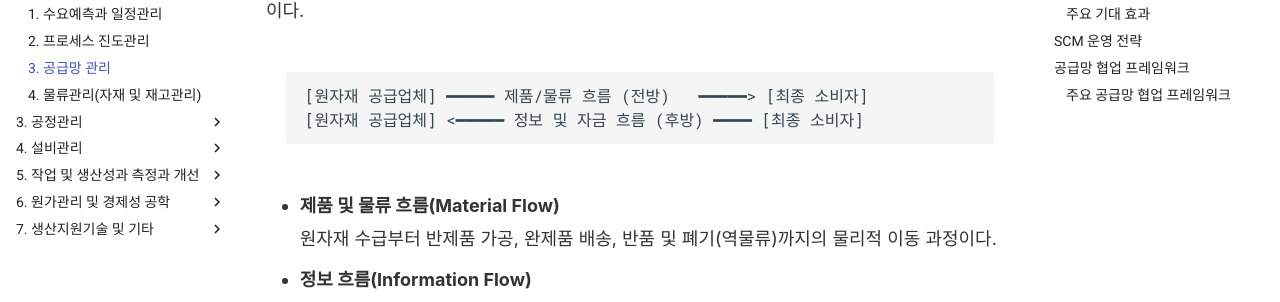
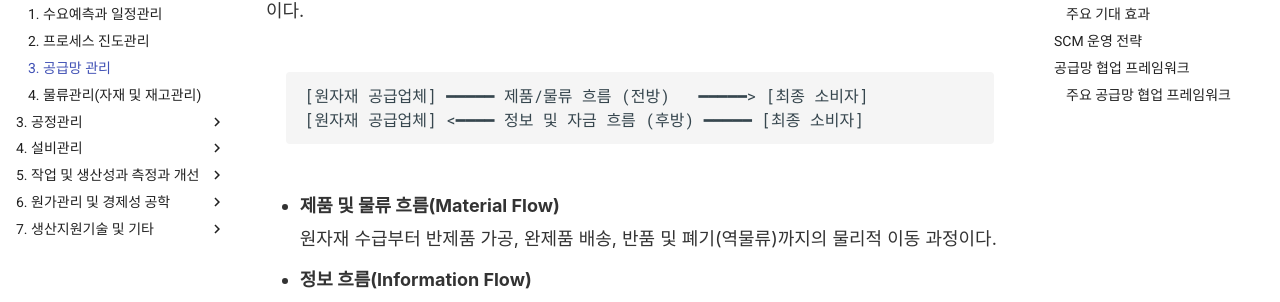
Before and after one commit to yeonkyupark/pepc3e, an MkDocs documentation site: the page built from docs/0203_supply_chain_management.md, in a window 1280 px wide and 900 px high, scrolled down 551 px. Shown: the part 175-477 px from the top of the window. Built offline with MkDocs 1.6.1 and Material for MkDocs 9.7.7, drawn with Linux system fonts in a browser that asks for light colours; comment, search, counter and statistics services are not loaded; some of the changed text lies outside the part shown.

````diff
--- a/docs/0203_supply_chain_management.md
+++ b/docs/0203_supply_chain_management.md
@@ -13,7 +13,7 @@ SCM은 공급망 내부에서 발생하는 3가지 핵심 요소의 흐름을
 
 ```
 [원자재 공급업체] ━━━━━ 제품/물류 흐름 (전방)   ━━━━━> [최종 소비자]
-[원자재 공급업체] <━━━━━ 정보 및 자금 흐름 (후방) ━━━━ [최종 소비자]
+[원자재 공급업체] <━━━━ 정보 및 자금 흐름 (후방) ━━━━━ [최종 소비자]
 ```
 
 * **제품 및 물류 흐름(Material Flow)**
````
Also changed, not shown: other parts of docs/0203_supply_chain_management.md (+6 -6 lines).
